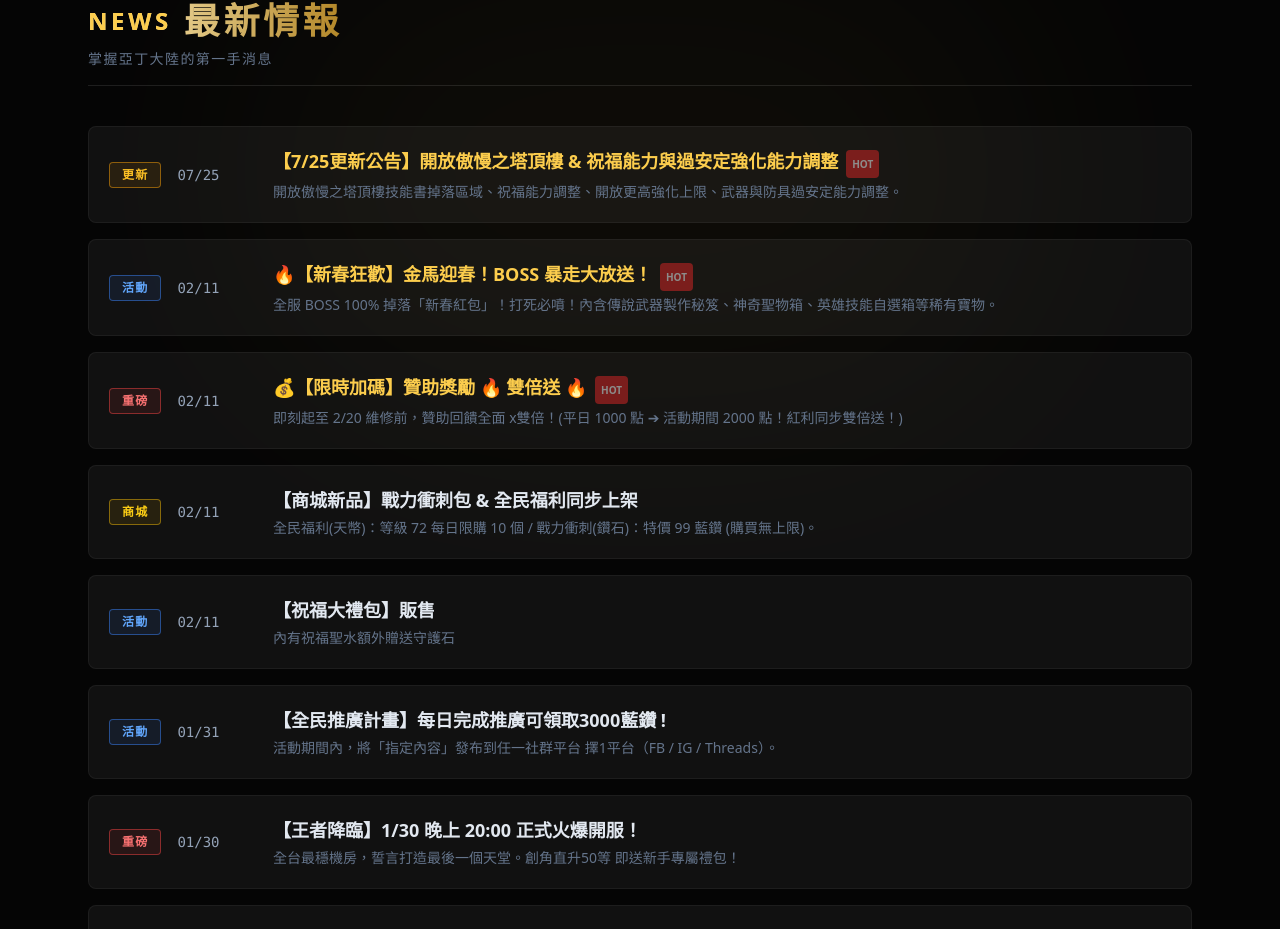
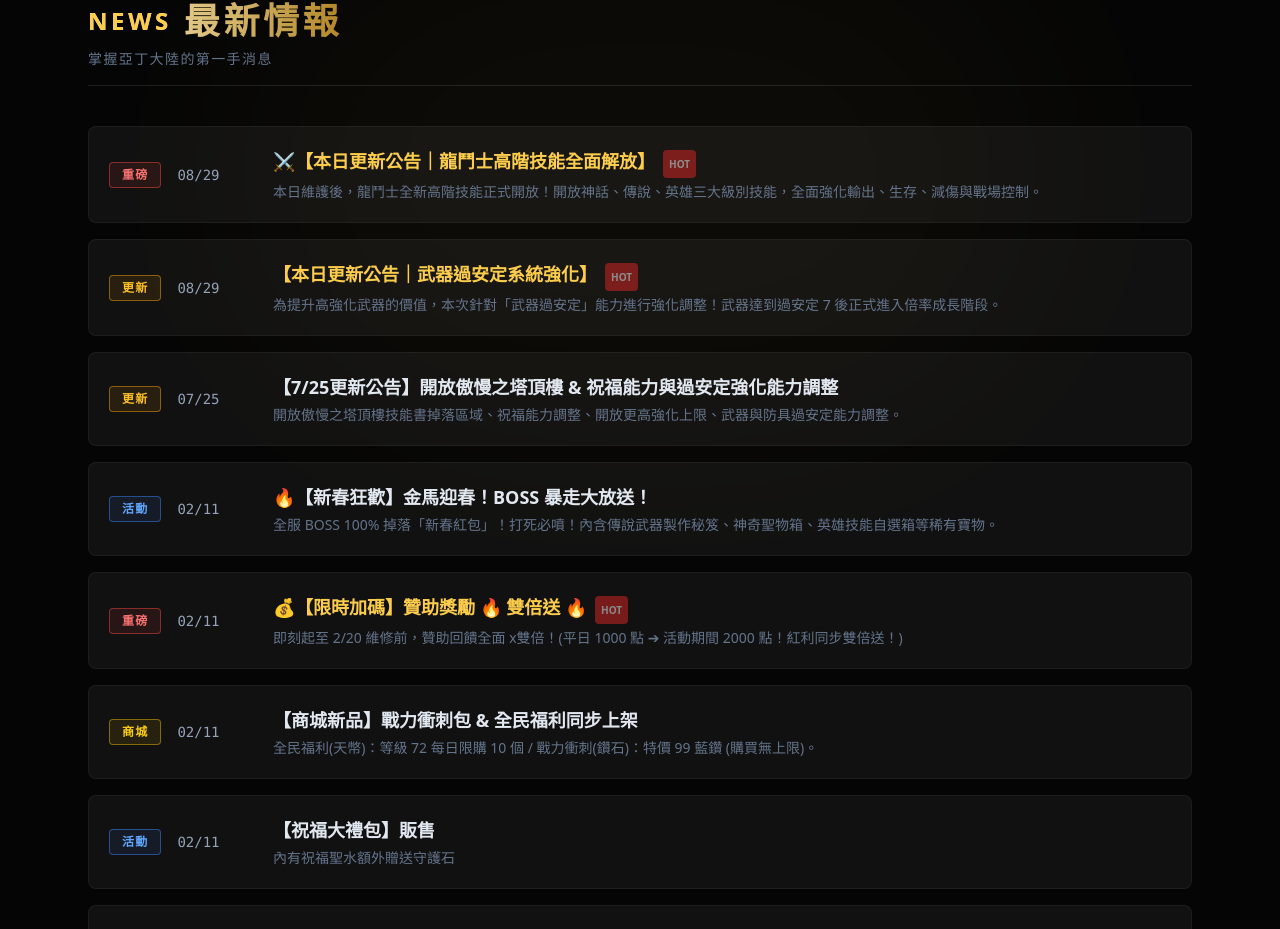
Before and after one commit to a0963810728-dot/gamenet-files, a React (Vite) app: page / in a window 1280 px wide. Shown: the part 4870-5799 px from the top of the page. Built offline with nearby package versions, Linux system fonts and the light colour scheme.

Commit message:
新增本日更新公告：龍鬥士高階技能全面解放 & 武器過安定系統強化

```diff
--- a/components/News.tsx
+++ b/components/News.tsx
@@ -18,6 +18,84 @@ const News: React.FC = () => {
   const newsItems: NewsItem[] = [
     {
       id: 1,
+      category: '重磅',
+      date: '08/29',
+      title: '⚔️【本日更新公告｜龍鬥士高階技能全面解放】',
+      desc: '本日維護後，龍鬥士全新高階技能正式開放！開放神話、傳說、英雄三大級別技能，全面強化輸出、生存、減傷與戰場控制。',
+      content: `本日維護後，龍鬥士全新高階技能正式開放！
+
+本次一次開放 神話、傳說、英雄 三大級別技能，全面強化龍鬥士的輸出、生存、減傷與戰場控制能力！
+
+🟡【神話級技能】
+
+🔥 氣息衝擊
+造成強力魔法傷害，並有機率擊退目標。
+衝擊成功時，更可降低目標的遠近距離與近距離迴避能力。
+
+真正屬於龍鬥士的頂級戰場控制技能！
+
+🟣【傳說級技能】
+
+🐉 龍之力
+瞬間釋放龍之力量，依照自身最大 HP 比例立即恢復生命值，大幅提升龍鬥士的續戰與生存能力。
+
+🐉 龍之衝擊
+傳說級戰鬥技能正式加入，進一步強化龍鬥士在實戰中的進攻能力。
+
+🔴【英雄級技能】
+
+🛡️ 龍之盾
+以龍之力量保護自身，提升 PVE／PVP 傷害減免。
+※ 需裝備鎖鏈劍。
+
+⚔️ 鎖鏈劍精通
+強化鎖鏈劍使用能力，並依角色等級提升傷害增幅及 PVP 傷害減免。
+※ 需裝備鎖鏈劍。
+
+🛡️ 反射保護罩
+利用充滿龍之力量的保護罩守護自身，降低受到的近戰傷害，進一步提升正面作戰能力。`,
+      isHot: true,
+    },
+    {
+      id: 2,
+      category: '更新',
+      date: '08/29',
+      title: '【本日更新公告｜武器過安定系統強化】',
+      desc: '為提升高強化武器的價值，本次針對「武器過安定」能力進行強化調整！武器達到過安定 7 後正式進入倍率成長階段。',
+      content: `為提升高強化武器的價值，本次針對「武器過安定」能力進行強化調整！
+
+武器達到過安定 7 後，將正式進入倍率成長階段。
+強化數值越高，額外傷害與暴擊傷害倍率將大幅提升！
+
+【過安定能力】
+
+過安定 7
+物理傷害 +60
+暴擊傷害倍率 1.7倍
+
+過安定 8
+物理傷害 +90
+暴擊傷害倍率 1.8倍
+
+過安定 9
+物理傷害 +130
+暴擊傷害倍率 2.0倍
+
+過安定 10
+物理傷害 +180
+暴擊傷害倍率 2.2倍
+
+過安定 11
+物理傷害 +250
+暴擊傷害倍率 2.5倍
+
+過安定 12
+物理傷害 +350
+暴擊傷害倍率 3.0倍`,
+      isHot: true,
+    },
+    {
+      id: 3,
       category: '更新',
       date: '07/25',
       title: '【7/25更新公告】開放傲慢之塔頂樓 & 祝福能力與過安定強化能力調整',
@@ -49,15 +127,15 @@ const News: React.FC = () => {
 過安定 +5：減傷 +9
 過安定 +6：減傷 +12
 過安定 +7：減傷 +15`,
-      isHot: true,
+      isHot: false,
     },
     {
-      id: 2,
+      id: 4,
       category: '活動',
       date: '02/11',
       title: '🔥【新春狂歡】金馬迎春！BOSS 暴走大放送！',
       desc: '全服 BOSS 100% 掉落「新春紅包」！打死必噴！內含傳說武器製作秘笈、神奇聖物箱、英雄技能自選箱等稀有寶物。',
-      isHot: true,
+      isHot: false,
     },
     {
       id: 3,
--- a/siteConfig.ts
+++ b/siteConfig.ts
@@ -6,6 +6,18 @@ export const siteConfig = {
   downloadUrl: "#",
 
   news: [
+    {
+      type: '重磅',
+      title: '⚔️【本日更新公告｜龍鬥士高階技能全面解放】',
+      date: '08/29',
+      content: '本日維護後開放龍鬥士神話、傳說、英雄高階技能（氣息衝擊、龍之力、龍之衝擊、龍之盾、鎖鏈劍精通、反射保護罩）。'
+    },
+    {
+      type: '更新',
+      title: '【本日更新公告｜武器過安定系統強化】',
+      date: '08/29',
+      content: '武器達到過安定 7 後進入倍率成長階段，額外傷害與暴擊傷害倍率大幅提升（過安定 +7 ~ +12）。'
+    },
     {
       type: '更新',
       title: '【7/25更新公告】開放傲慢之塔頂樓 & 祝福能力與過安定強化能力調整',
```
